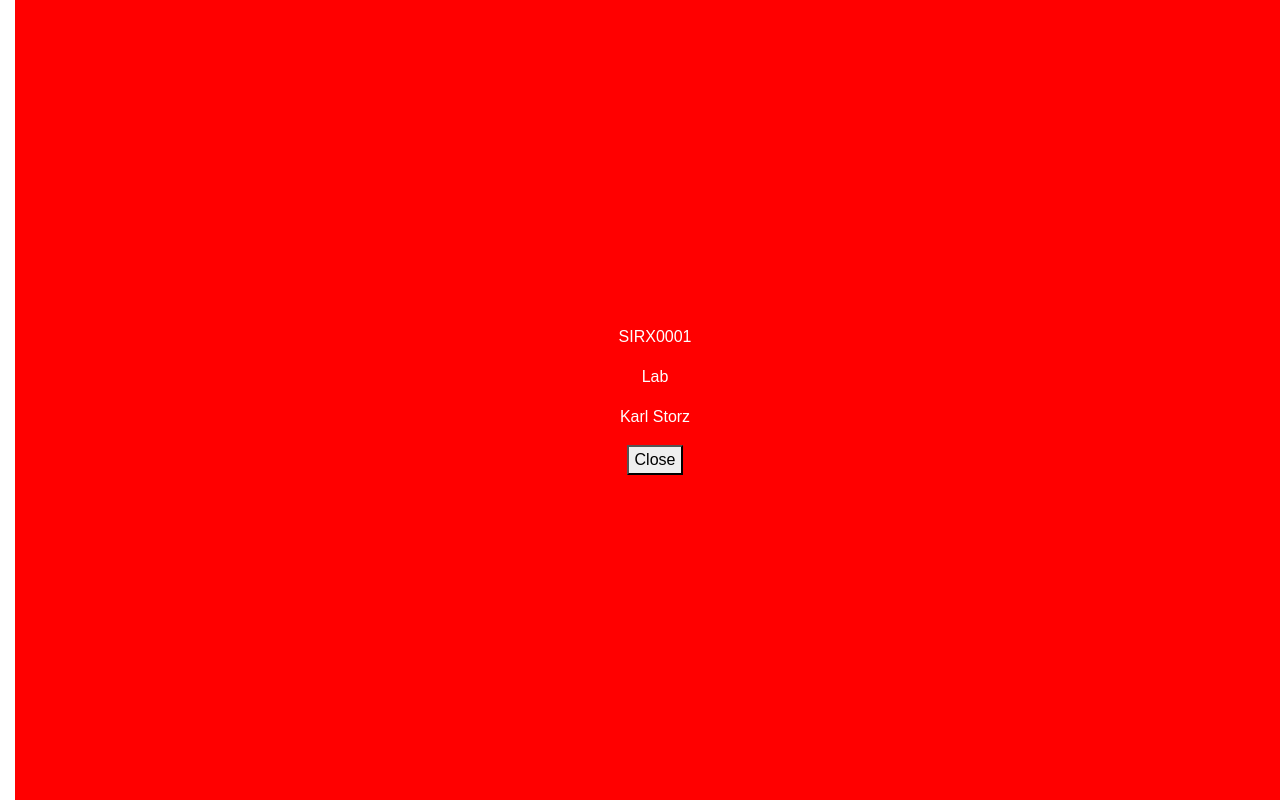
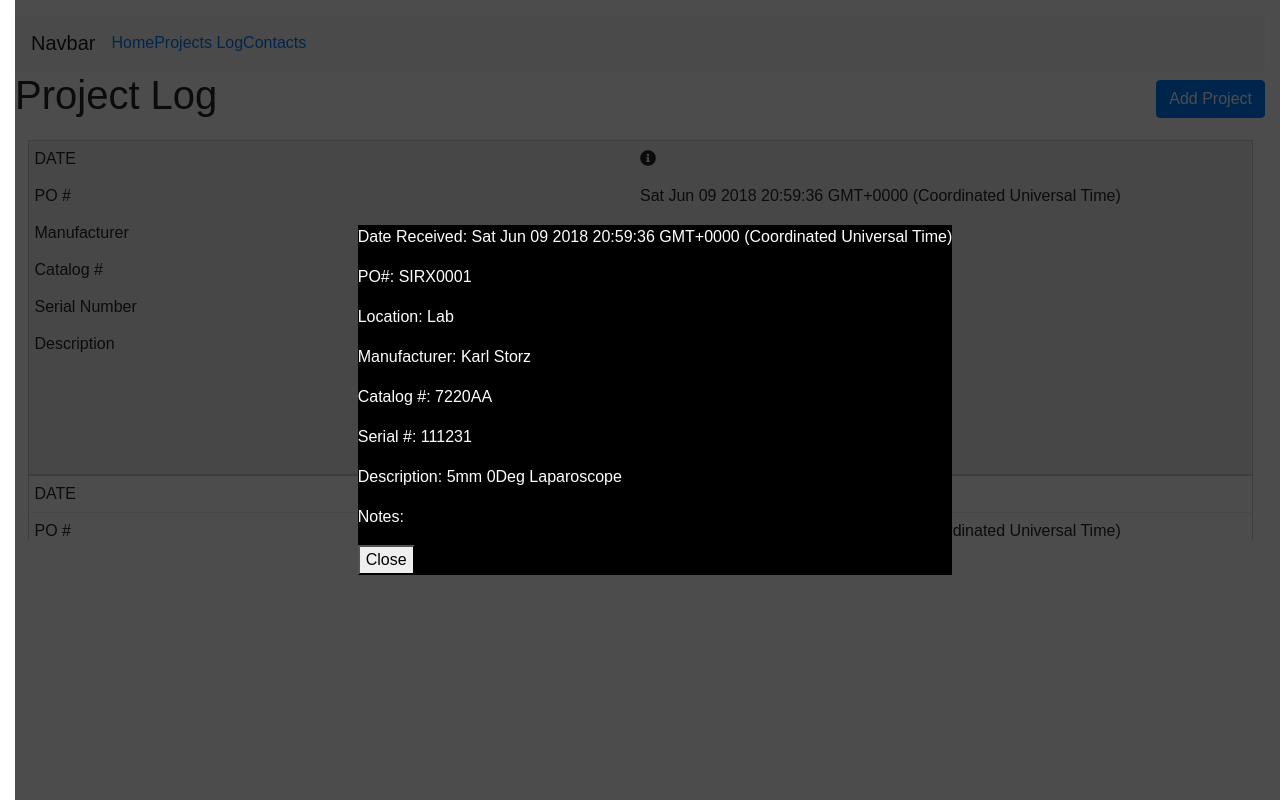
Before and after one commit to DIMDOT3/tracking-system-app, a React (Create React App) app: page / in a window 1280 px wide. Both pictures are taken after a click on the link 648 px from the left and 158 px from the top of the page. Built offline with nearby package versions, Linux system fonts and the light colour scheme.

Commit message:
update some styling for ProjectItemDetail component

```diff
--- a/src/ProjectItemDetail.css
+++ b/src/ProjectItemDetail.css
@@ -1,5 +1,5 @@
 .item-detail-container {
-	background: red;
+	background: rgba(0,0,0, 0.7);
 	color: white;
 	width: 100%;
 	height: 100%;
@@ -11,3 +11,7 @@
 	position: absolute;
 	top: 0;
 }
+
+.item-detail-inner {
+	background: black;
+}
--- a/src/ProjectItemDetail.js
+++ b/src/ProjectItemDetail.js
@@ -3,10 +3,17 @@
 
 const ProjectItemDetail = ({itemDetails, showItemDetail}) => (
 	<div className='item-detail-container'>
-		<p>{itemDetails.po}</p>
-		<p>{itemDetails.location}</p>
-		<p>{itemDetails.manufacturer}</p>
-		<button onClick={showItemDetail}>Close</button>
+		<div className='item-detail-inner'>
+			<p>Date Received: {itemDetails.dateReceived}</p>
+			<p>PO#: {itemDetails.po}</p>
+			<p>Location: {itemDetails.location}</p>
+			<p>Manufacturer: {itemDetails.manufacturer}</p>
+			<p>Catalog #: {itemDetails.catalogNumber}</p>
+			<p>Serial #: {itemDetails.serialNumber}</p>
+			<p>Description: {itemDetails.description}</p>
+			<p>Notes: {itemDetails.notes}</p>
+			<button onClick={showItemDetail}>Close</button>
+		</div>
 	</div>
 );
 
```
